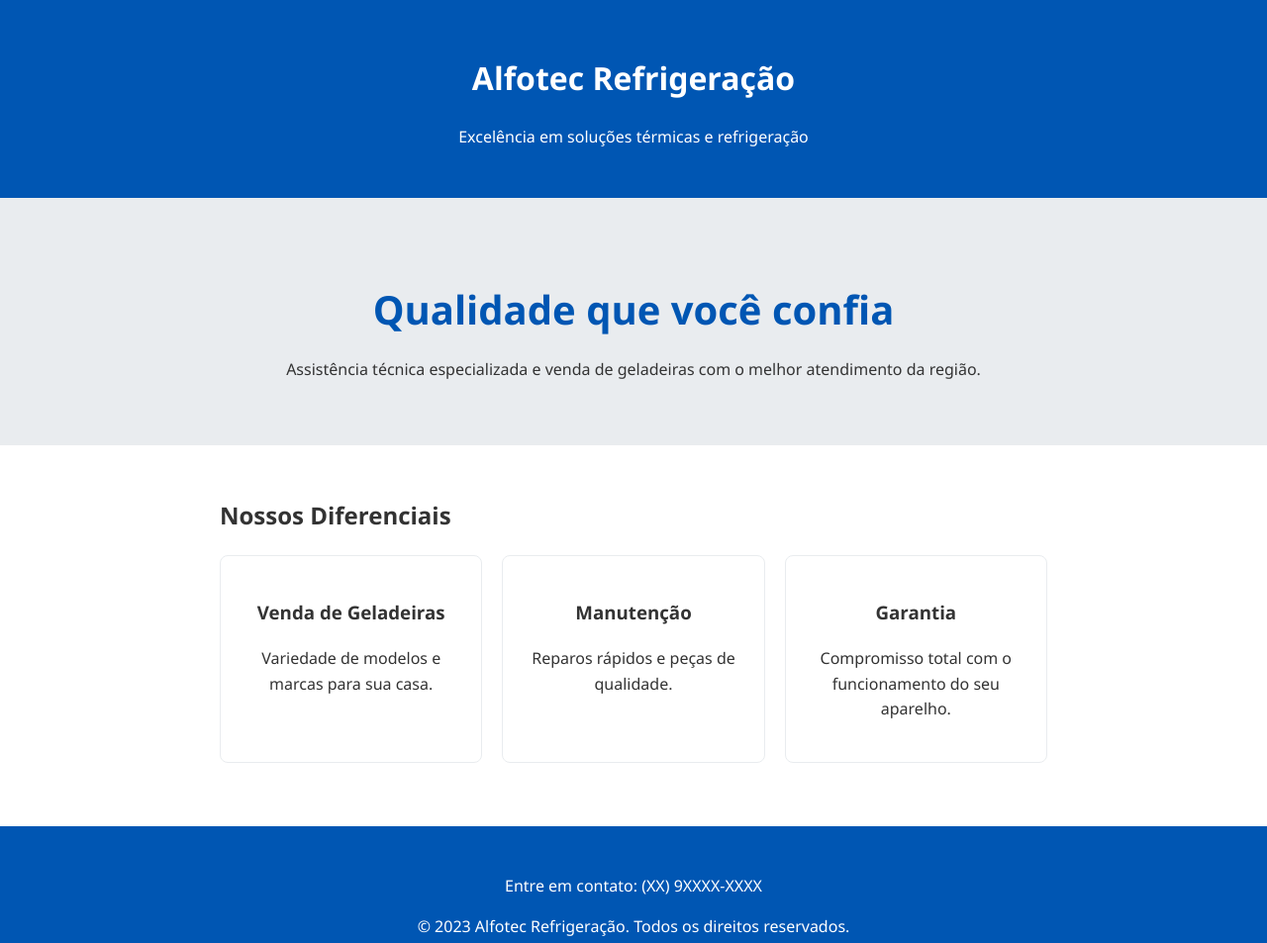
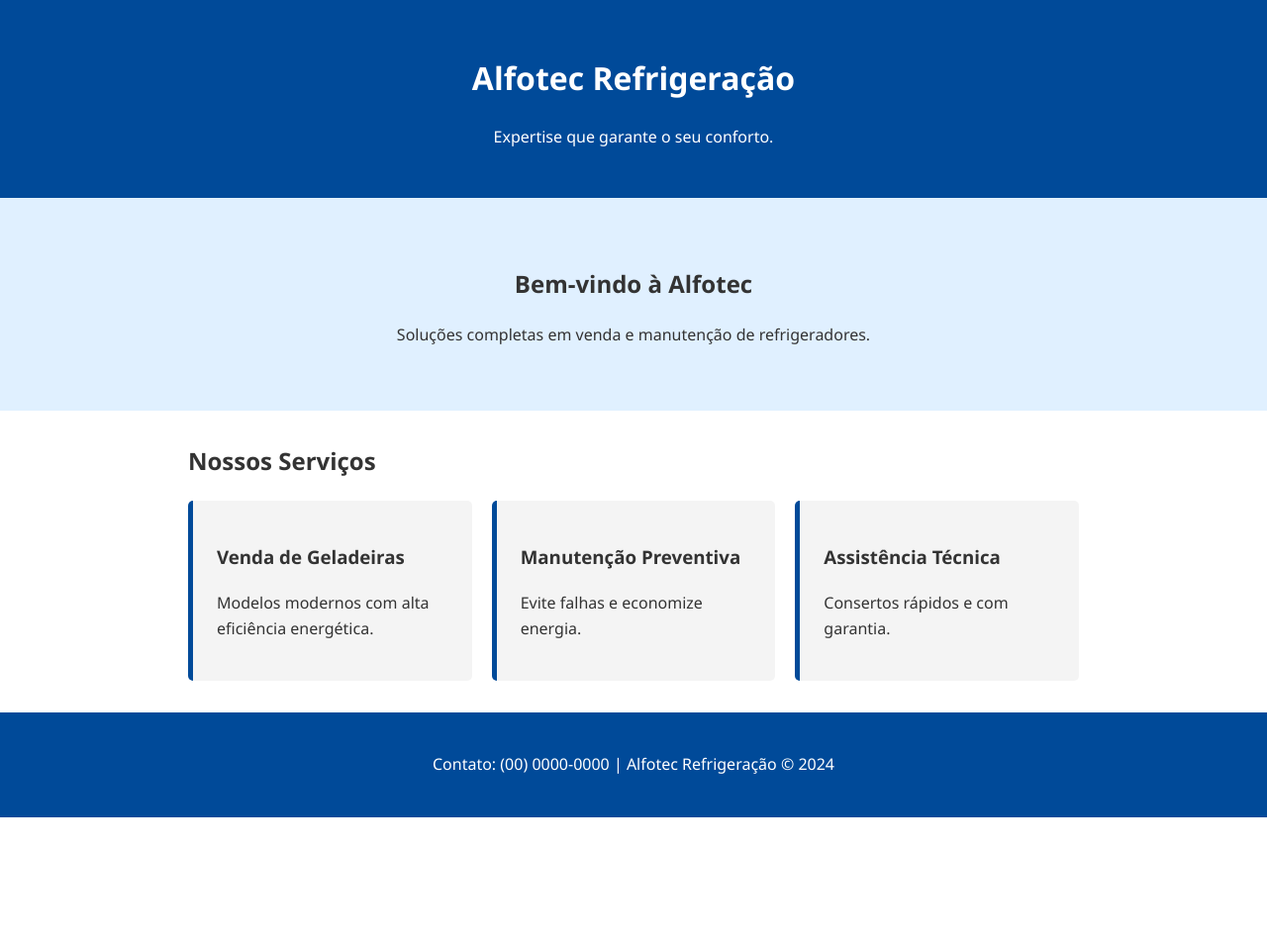
Before and after one commit to pablonoah196-ai/alfotecrefrigeracao, a plain HTML site: page index.html in a window 1280 px wide. Shown: the whole page at 99% size. After the commit the page ends 826 px from the top, so only its background shows below. Drawn offline with Linux system fonts and the light colour scheme.

Commit message:
Refinando design para layout profissional azul, cinza e branco.

```diff
--- a/index.html
+++ b/index.html
@@ -3,67 +3,44 @@
 <head>
     <meta charset="UTF-8">
     <meta name="viewport" content="width=device-width, initial-scale=1.0">
-    <title>Alfotec Refrigeração | Especialistas em Refrigeração</title>
+    <title>Alfotec Refrigeração - Especialistas em Soluções Térmicas</title>
     <style>
         :root {
-            --primary: #0056b3; /* Azul Forte */
-            --secondary: #ffffff; /* Branco */
-            --gray: #e9ecef; /* Cinza Claro */
-            --dark-gray: #495057; /* Cinza Escuro */
-            --text: #333;
+            --azul-principal: #004a99;
+            --azul-claro: #e0f0ff;
+            --cinza: #f4f4f4;
+            --branco: #ffffff;
+            --texto: #333;
         }
-        * { box-sizing: border-box; }
-        body { font-family: 'Segoe UI', Tahoma, Geneva, Verdana, sans-serif; margin: 0; line-height: 1.6; color: var(--text); }
-
-        header { background: var(--primary); color: var(--secondary); padding: 2rem 1rem; text-align: center; }
-        nav { background: var(--dark-gray); color: var(--secondary); padding: 0.5rem; text-align: center; }
-
-        .hero { background: var(--gray); padding: 3rem 1rem; text-align: center; }
-        .hero h2 { color: var(--primary); font-size: 2.5rem; margin-bottom: 0.5rem; }
-
-        .container { max-width: 900px; margin: auto; padding: 2rem; }
-        .grid { display: grid; grid-template-columns: repeat(auto-fit, minmax(250px, 1fr)); gap: 20px; }
-        .card { background: var(--secondary); border: 1px solid var(--gray); padding: 1.5rem; border-radius: 8px; text-align: center; }
-
-        footer { background: var(--primary); color: var(--secondary); text-align: center; padding: 2rem; margin-top: 2rem; }
-
-        @media (max-width: 600px) {
-            .hero h2 { font-size: 1.8rem; }
-        }
+        body { font-family: 'Segoe UI', sans-serif; margin: 0; color: var(--texto); line-height: 1.6; }
+        header { background: var(--azul-principal); color: var(--branco); padding: 2rem; text-align: center; }
+        .hero { background: var(--azul-claro); padding: 3rem 1rem; text-align: center; }
+        .container { max-width: 900px; margin: 2rem auto; padding: 0 1rem; }
+        .servicos { display: grid; grid-template-columns: repeat(auto-fit, minmax(250px, 1fr)); gap: 20px; }
+        .card { background: var(--cinza); padding: 1.5rem; border-left: 5px solid var(--azul-principal); border-radius: 5px; }
+        footer { background: var(--azul-principal); color: var(--branco); text-align: center; padding: 1.5rem; margin-top: 2rem; }
+        @media (max-width: 600px) { header { padding: 1rem; } }
     </style>
 </head>
 <body>
     <header>
         <h1>Alfotec Refrigeração</h1>
-        <p>Excelência em soluções térmicas e refrigeração</p>
+        <p>Expertise que garante o seu conforto.</p>
     </header>
-
     <section class="hero">
-        <h2>Qualidade que você confia</h2>
-        <p>Assistência técnica especializada e venda de geladeiras com o melhor atendimento da região.</p>
+        <h2>Bem-vindo à Alfotec</h2>
+        <p>Soluções completas em venda e manutenção de refrigeradores.</p>
     </section>
-
     <div class="container">
-        <h2>Nossos Diferenciais</h2>
-        <div class="grid">
-            <div class="card">
-                <h3>Venda de Geladeiras</h3>
-                <p>Variedade de modelos e marcas para sua casa.</p>
-            </div>
-            <div class="card">
-                <h3>Manutenção</h3>
-                <p>Reparos rápidos e peças de qualidade.</p>
-            </div>
-            <div class="card">
-                <h3>Garantia</h3>
-                <p>Compromisso total com o funcionamento do seu aparelho.</p>
-            </div>
+        <h2>Nossos Serviços</h2>
+        <div class="servicos">
+            <div class="card"><h3>Venda de Geladeiras</h3><p>Modelos modernos com alta eficiência energética.</p></div>
+            <div class="card"><h3>Manutenção Preventiva</h3><p>Evite falhas e economize energia.</p></div>
+            <div class="card"><h3>Assistência Técnica</h3><p>Consertos rápidos e com garantia.</p></div>
         </div>
     </div>
-
     <footer>
-        <p>Entre em contato: (XX) 9XXXX-XXXX</p>
-        <p>&copy; 2023 Alfotec Refrigeração. Todos os direitos reservados.</p>
+        <p>Contato: (00) 0000-0000 | Alfotec Refrigeração &copy; 2024</p>
     </footer>
 </body>
 </html>
```
